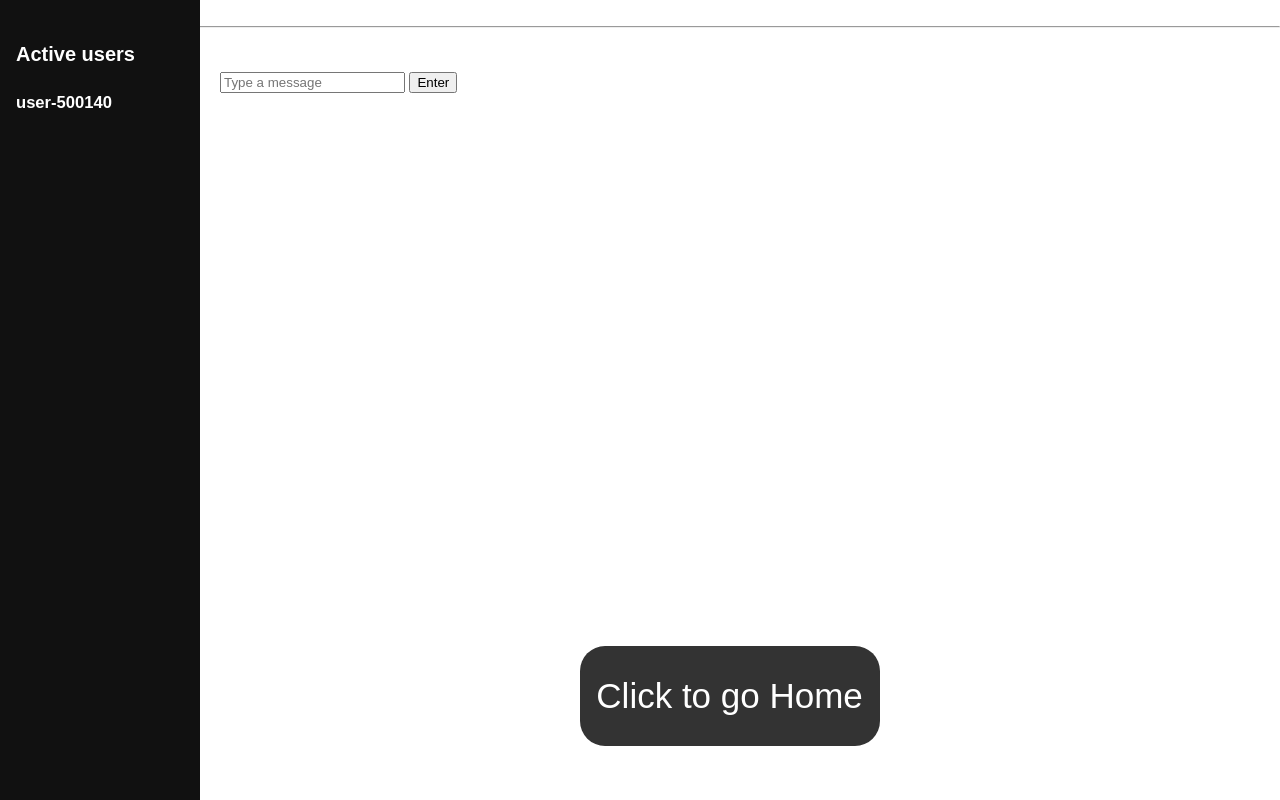
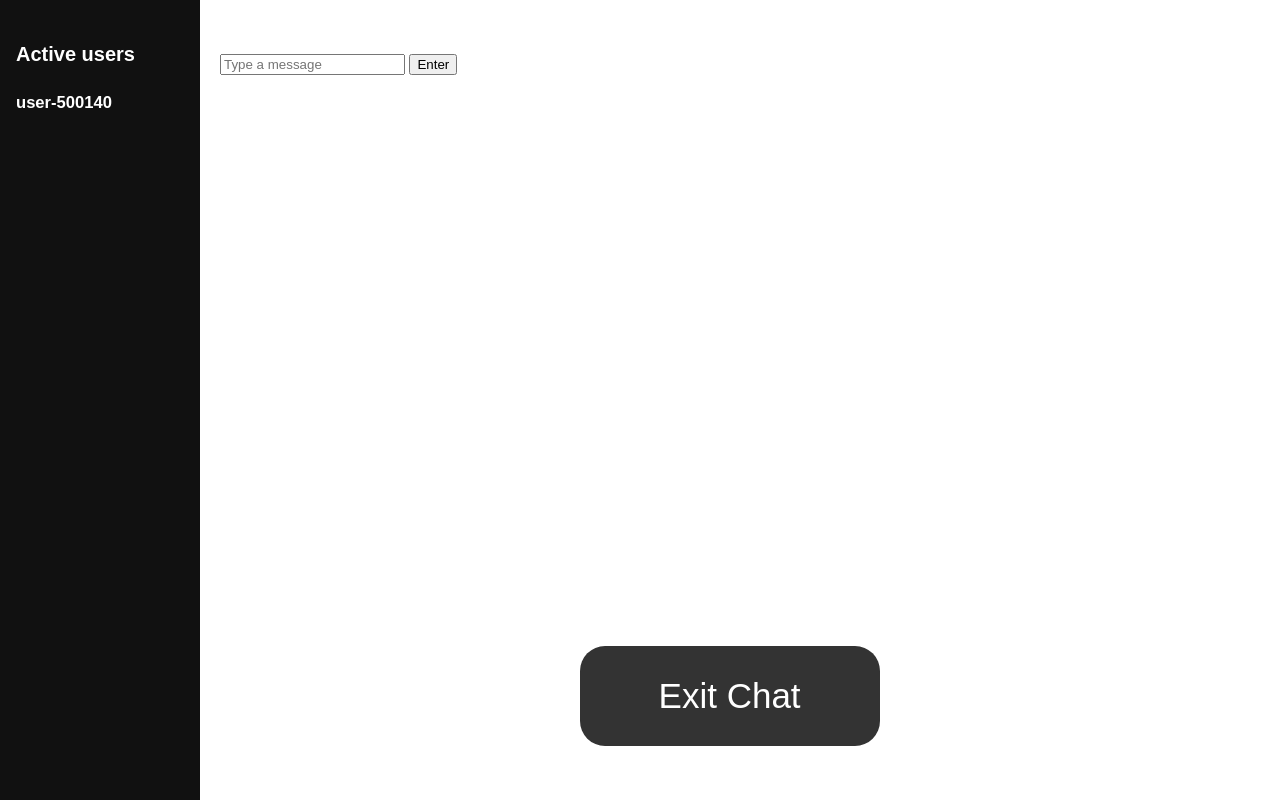
Before and after one commit to AlexanderBrander/CS1031-CA4, a website: page public/chat.html in a window 1280 px wide. Drawn offline with nearby package versions, Linux system fonts and the light colour scheme; no server answers.

Commit message:
chat page v2

```diff
--- a/public/chat.html
+++ b/public/chat.html
@@ -14,7 +14,7 @@
             </div>
         </div>
 
-        <br><hr>
+        <br>
 
         <div class="content">
             <div class="messages__history"></div>
@@ -32,7 +32,7 @@
 
         <footer>
             <form action="index.html">
-                <button type="submit" class="homeButton">Click to go Home</button>
+                <button type="submit" class="homeButton">Exit Chat</button>
             </form>
         </footer>
 
```
